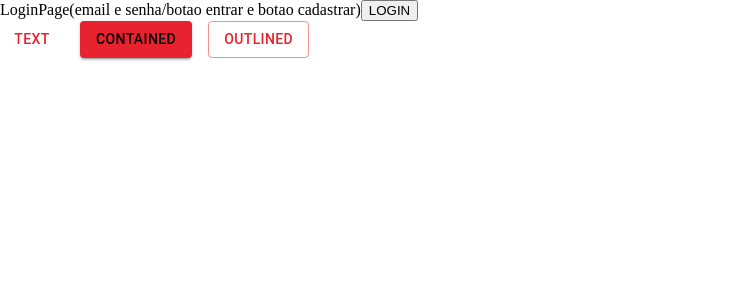
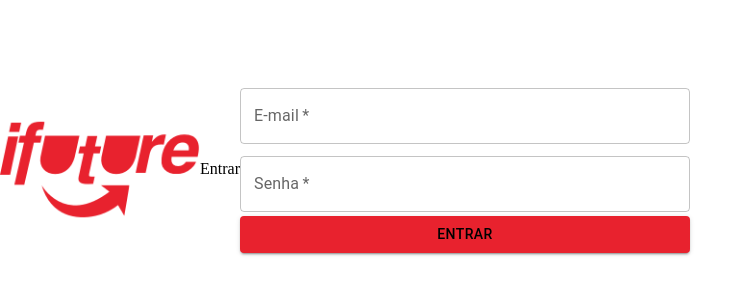
Before and after one commit to future4code/Carver-labe-food3, a React (Create React App) app: page /login in a window 1280 px wide. Shown: the top 300 px of the page, without its empty margins (0-754 px from the left). Built offline with nearby package versions, Linux system fonts and the light colour scheme.

Commit message:
teste de envio

```diff
--- a/public/index.html
+++ b/public/index.html
@@ -24,7 +24,7 @@
       work correctly both with client-side routing and a non-root public URL.
       Learn how to configure a non-root public URL by running `npm run build`.
     -->
-    <title>React App</title>
+    <title>iFuture</title>
     <style>
       html,
       body,
--- a/src/constants/theme.js
+++ b/src/constants/theme.js
@@ -1,6 +1,6 @@
-import { createMuiTheme} from "@material-ui/core";
+import { createTheme } from '@mui/material/styles';;
 
-const theme = createMuiTheme({
+const theme = createTheme({
   palette: {
     primary: {
       main: '#E8222E',
--- a/src/pages/Initial/LoginPage/LoginPage.js
+++ b/src/pages/Initial/LoginPage/LoginPage.js
@@ -1,22 +1,59 @@
 import React from 'react';
 import { useHistory } from "react-router-dom";
-import { goToRestaurant } from '../../../routes/coordinator'
-import Stack from '@mui/material/Stack';
-import Button from '@mui/material/Button';
+import { ScreenContainer, LogoImage, InputsContainer } from './styled';
+import logo from '../../../assets/img/logoIcon/logo-future-eats-invert@2x.png'
+import { Button, TextField } from '@mui/material';
+import useForm from '../../../hooks/useForm';
 
 
+// LoginPage(email e senha/botao entrar e botao cadastrar)
+
 const LoginPage = () =>{
+  const [form, onChange, clear] = useForm({email: "", password: ""})
   const history = useHistory()
+  const onSubmitLogin = () => [
+
+  ]
+
   return(
-    <div>
-      LoginPage(email e senha/botao entrar e botao cadastrar)
-      <button onClick={() => goToRestaurant(history)}>LOGIN</button>
-      <Stack spacing={2} direction="row">
-      <Button variant="text">Text</Button>
-      <Button variant="contained">Contained</Button>
-      <Button variant="outlined">Outlined</Button>
-    </Stack>
-    </div>
+    <ScreenContainer>
+      <LogoImage src={logo}/>
+      <p>Entrar</p>
+      <InputsContainer>
+        <form onSubmit={onSubmitLogin}>
+          <TextField
+            type={"email"}
+            name={"email"}
+            value={form.email}
+            onChange={onChange}
+            label={"E-mail"}
+            fullWidth
+            margin={'dense'}
+            required
+          />
+          <TextField
+            type={"password"}
+            name={"password"}
+            value={form.password}
+            onChange={onChange}
+            label={"Senha"}
+            fullWidth
+            margin={'dense'}
+            required
+          />
+          <Button
+            type={'submit'}
+            fullWidth
+            variant={"contained"}
+            color={'primary'}
+            margin={'dense'}
+          >Entrar</Button>
+        </form>
+      </InputsContainer>
+
+
+      {/* <button onClick={() => goToRestaurant(history)}>LOGIN</button> */}
+    </ScreenContainer>
   )
 }
 
--- a/src/pages/Initial/LoginPage/styled.js
+++ b/src/pages/Initial/LoginPage/styled.js
@@ -0,0 +1,23 @@
+import styled from 'styled-components'
+
+export const ScreenContainer = styled.div`
+    display: flex;
+    flex direction: column;
+    align-items: center;
+    width: 70vw;
+    margin-top: 10vh;
+`
+
+export const LogoImage = styled.img`
+    width: 70vw;
+    max-width: 200px;
+`
+
+export const InputsContainer = styled.div`
+    display: flex;
+    flex-direction: column;
+    width: 80vw;
+    max-width: 450px;
+    align-items: center;
+    margin-bottom: 5px;
+`
```
Also changed, not shown: 1 other file (tests, documents, lock files or other folders).
